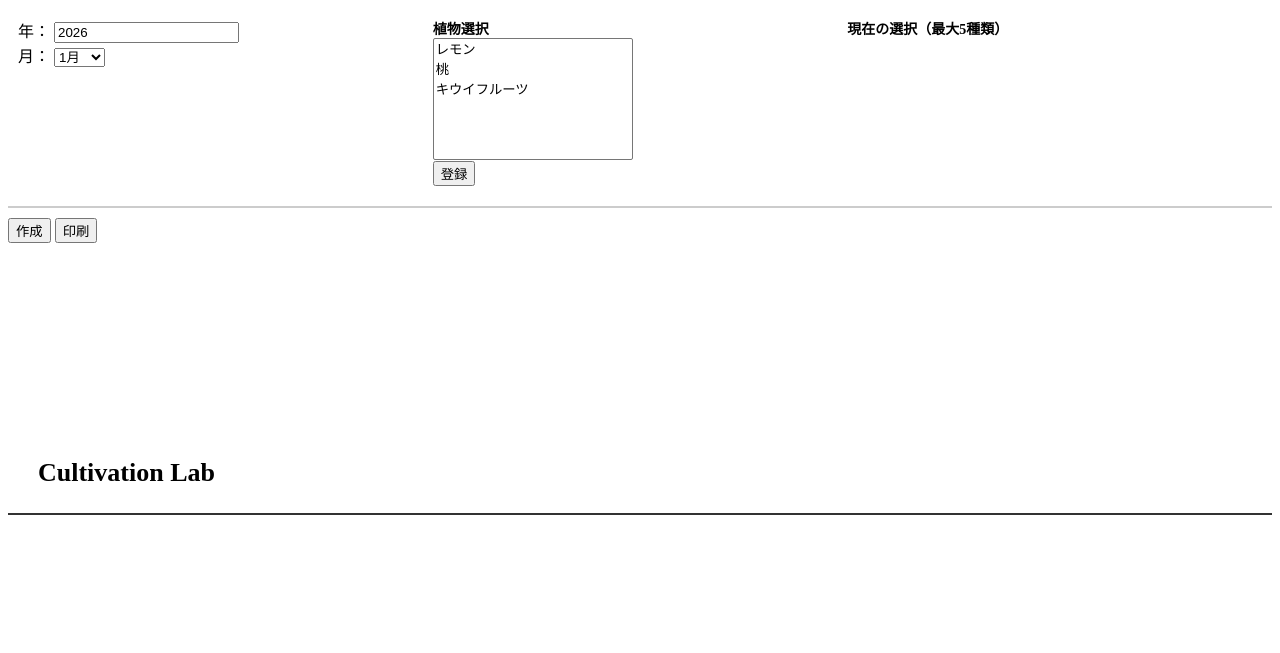
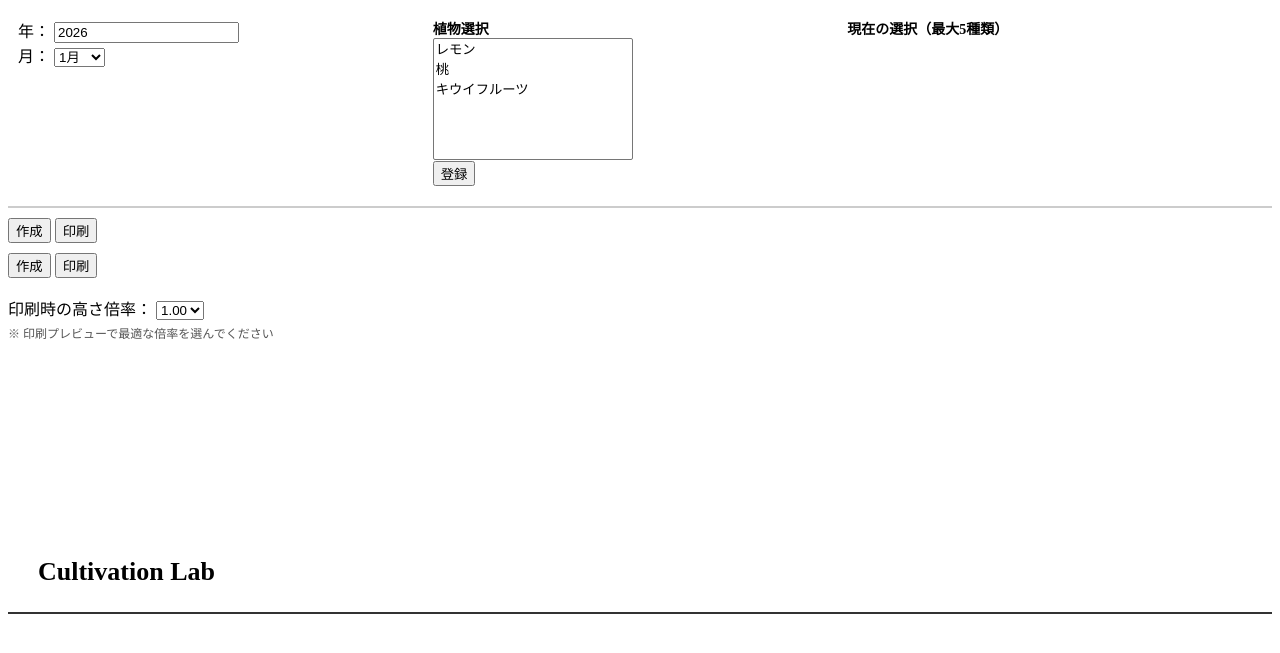
Before and after one commit to shiitake-garden/shiitake-garden.github.io, a Jekyll site: the page contents/calendar/plantcalendar.html, which Jekyll copies as it is, in a window 1280 px wide. Shown: the top 653 px of the page. Built offline with Jekyll 4.4.1, drawn with Linux system fonts in a browser that asks for light colours.

Commit message:
Update plantcalendar.html

```diff
--- a/contents/calendar/plantcalendar.html
+++ b/contents/calendar/plantcalendar.html
@@ -152,12 +152,15 @@
   }
 }
 
+
 @media print {
-  #calendar {
-    transform: scaleY(1.30);
+  body {
+    transform: scaleY(var(--print-scale, 1));
     transform-origin: top left;
   }
 }
+
+
 
 </style>
 
@@ -211,6 +214,30 @@
   <button onclick="updateAll()">作成</button>
   <button onclick="window.print()">印刷</button>
 </div>
+
+<!-- 印刷高さ倍率 -->
+<div id="buttons">
+  <button onclick="updateAll()">作成</button>
+  <button onclick="window.print()">印刷</button>
+
+  <br><br>
+
+  <label>
+    印刷時の高さ倍率：
+    <select id="print-scale" onchange="updatePrintScale()">
+      <option value="1.00">1.00</option>
+      <option value="1.10">1.10</option>
+      <option value="1.20">1.20</option>
+      <option value="1.30">1.30</option>
+      <option value="1.40">1.40</option>
+    </select>
+  </label>
+  <div style="font-size:12px; color:#555; margin-top:4px;">
+    ※ 印刷プレビューで最適な倍率を選んでください
+  </div>
+</div>
+
+
 
 <!-- ========================= -->
 <!--  情報領域（3分割）        -->
```
